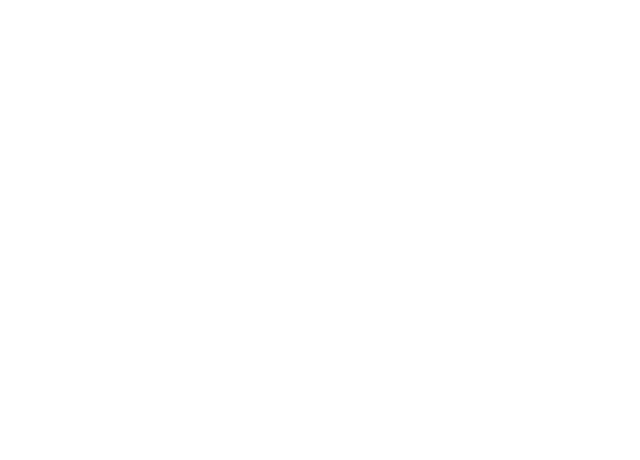
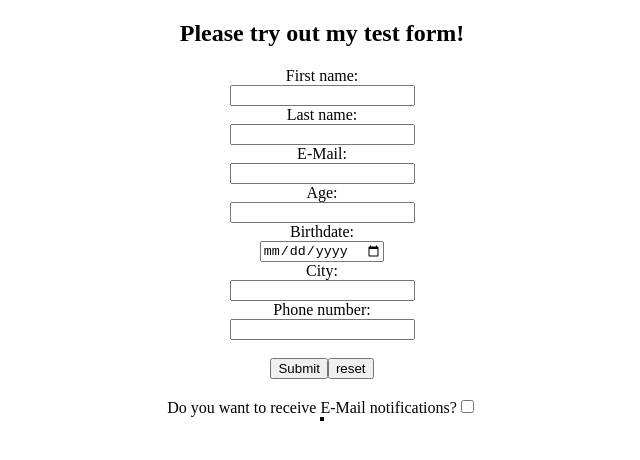
Before and after one commit to JacksonM902/day9, a plain HTML site: page index.html in a window 1280 px wide. Shown: the whole page, without its empty margins (318-958 px from the left). Drawn offline with Linux system fonts and the light colour scheme.

Commit message:
Update index.html

```diff
--- a/index.html
+++ b/index.html
@@ -6,9 +6,31 @@
 
 </head>
 <body>
+    <center>
+<h2>Please try out my test form!</h2>
 
-
-
+<table style="border: 2px solid black;">
+<form action:"mailto:ljd518912@gnspes.ca?subject=From%20our%20Website" method="post" enctype="text/plain">
+<label for="First name">First name:</label><br>
+<input type="text"  name="first name" minlengh="2" required="required"><br>
+<label for="Last name">Last name:</label><br>
+<input type="text"  name="Last name" required="required"><br>
+<label for="Email">E-Mail:</label><br>
+<input type="email" name="Email" required="required"><br>
+<label for="Age">Age:</label><br>
+<input type="number" name="Age" minlength="16"><br>
+<label for="Birthdate">Birthdate:</label><br>
+<input type="date"  name="birthdate" required="required"><br>
+<label for="City">City:</label><br>
+<input type="text" name="City" minlength="2"><br>
+<label for="Phone number">Phone number:</label><br>
+<input type="tel"  name="Phone number" required='required'><br><br>
+<input type="Submit" value="Submit"><input type="reset" value="reset"><br><br>
+<label for="Do you want to receive E-Mail notifications?">Do you want to receive E-Mail notifications?</label>
+<input type="checkbox" id="Yes" name="Yes"><br>
+</form>
+</table>
+</center>
 
 
 
```
